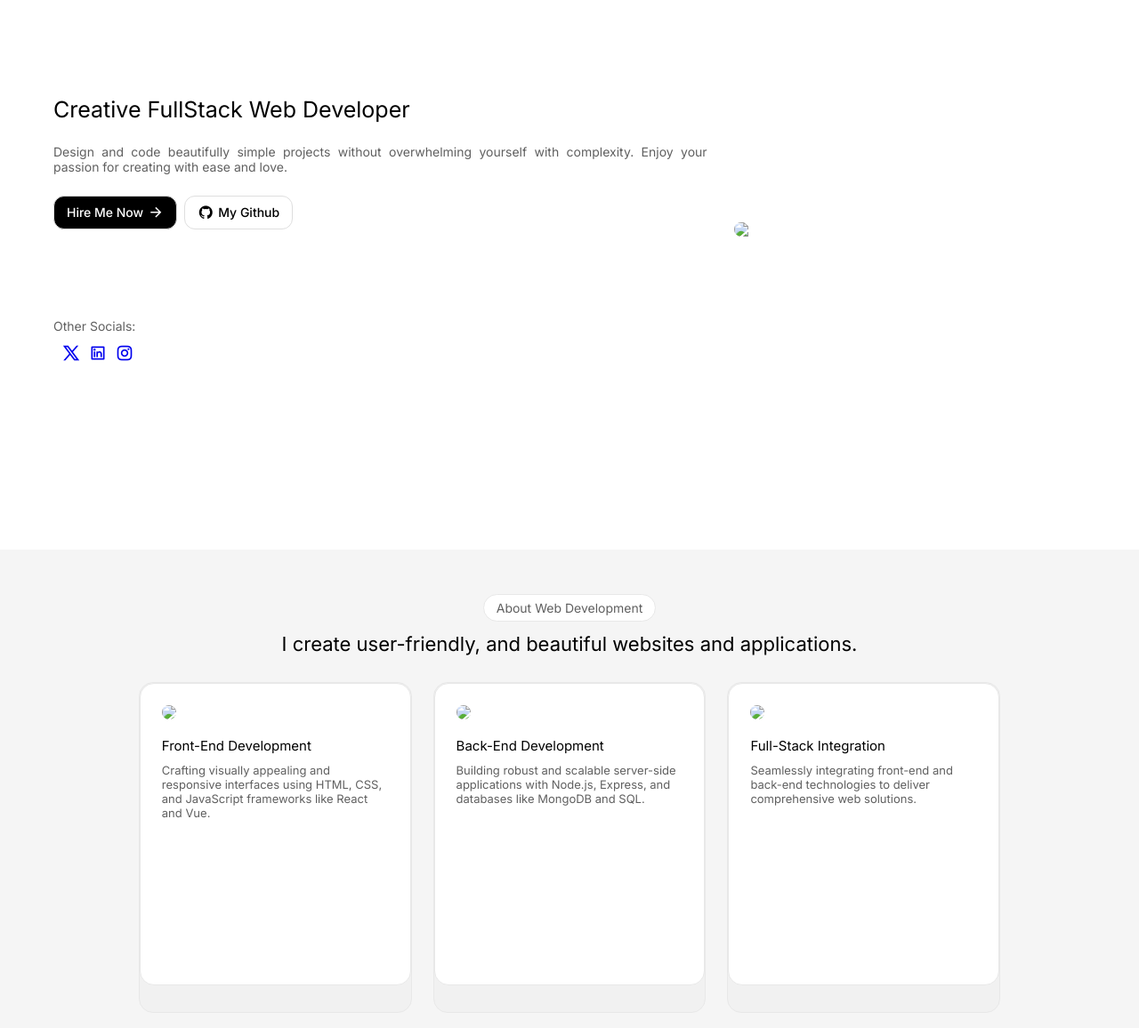
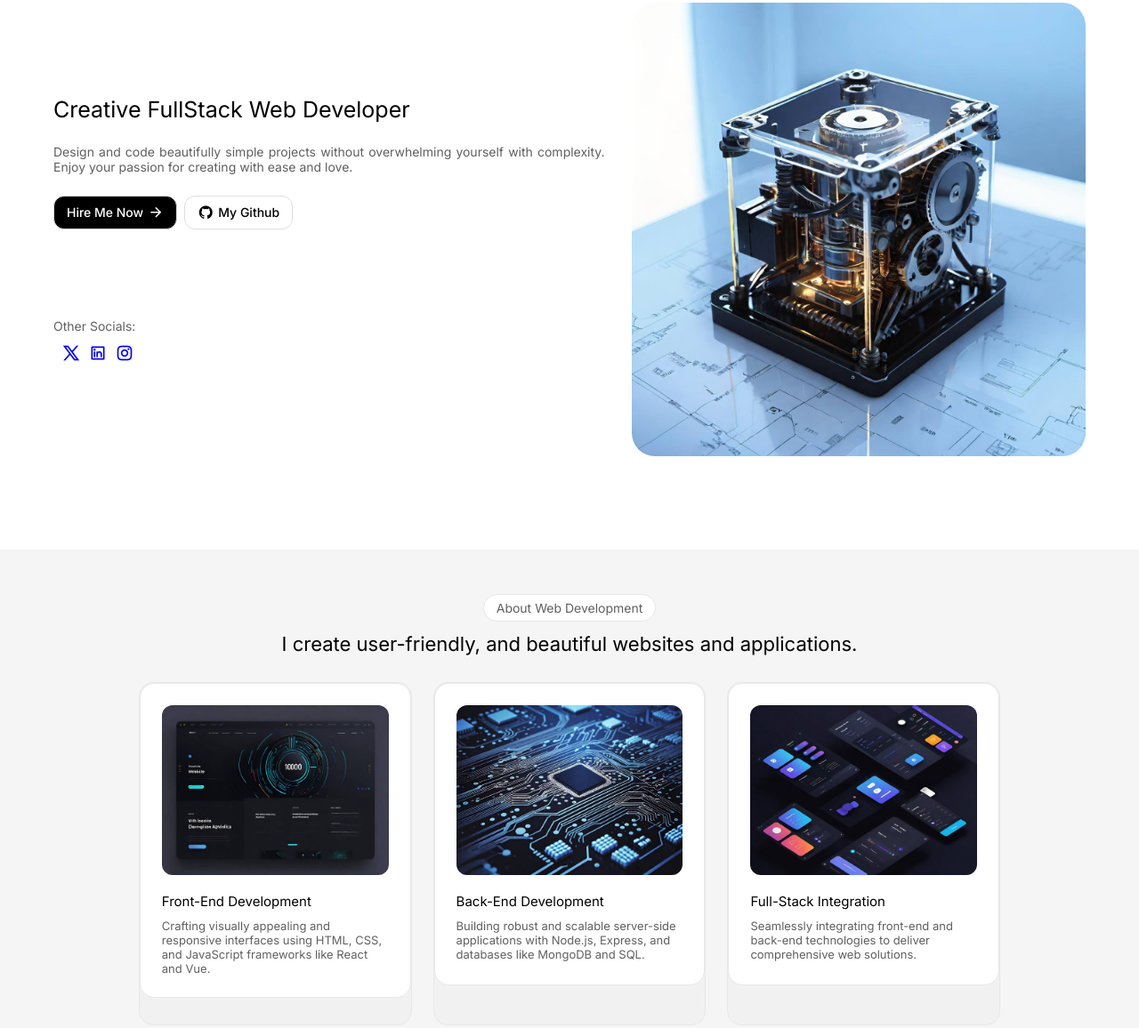
Before and after one commit to paragnakum/My-Portfolio, a plain HTML site: page index.html in a window 1280 px wide. Shown: the part 182-1338 px from the top of the page at 89% size. Drawn offline with nearby package versions, Linux system fonts and the light colour scheme; files whose address does not match are found by name.

Commit message:
Update index.html

```diff
--- a/index.html
+++ b/index.html
@@ -50,7 +50,7 @@
             </div>
         </div>
 
-        <img src="assets/hero.jpg">
+        <img src="hero.jpg">
 
     </div>
 
@@ -60,7 +60,7 @@
         <div class="items">
             <div class="item">
                 <div class="inner">
-                    <img src="assets/item-1.jpg">
+                    <img src="item-1.jpg">
                     <a href="#">Front-End Development</a>
                     <p>Crafting visually appealing and responsive interfaces using HTML, CSS, and JavaScript frameworks
                         like React and Vue.</p>
@@ -68,7 +68,7 @@
             </div>
             <div class="item">
                 <div class="inner">
-                    <img src="assets/item-2.jpg">
+                    <img src="item-2.jpg">
                     <a href="#">Back-End Development</a>
                     <p>Building robust and scalable server-side applications with Node.js, Express, and databases like
                         MongoDB and SQL.</p>
@@ -76,7 +76,7 @@
             </div>
             <div class="item">
                 <div class="inner">
-                    <img src="assets/item-3.jpg">
+                    <img src="item-3.jpg">
                     <a href="#">Full-Stack Integration</a>
                     <p>Seamlessly integrating front-end and back-end technologies to deliver comprehensive web
                         solutions.</p>
```
